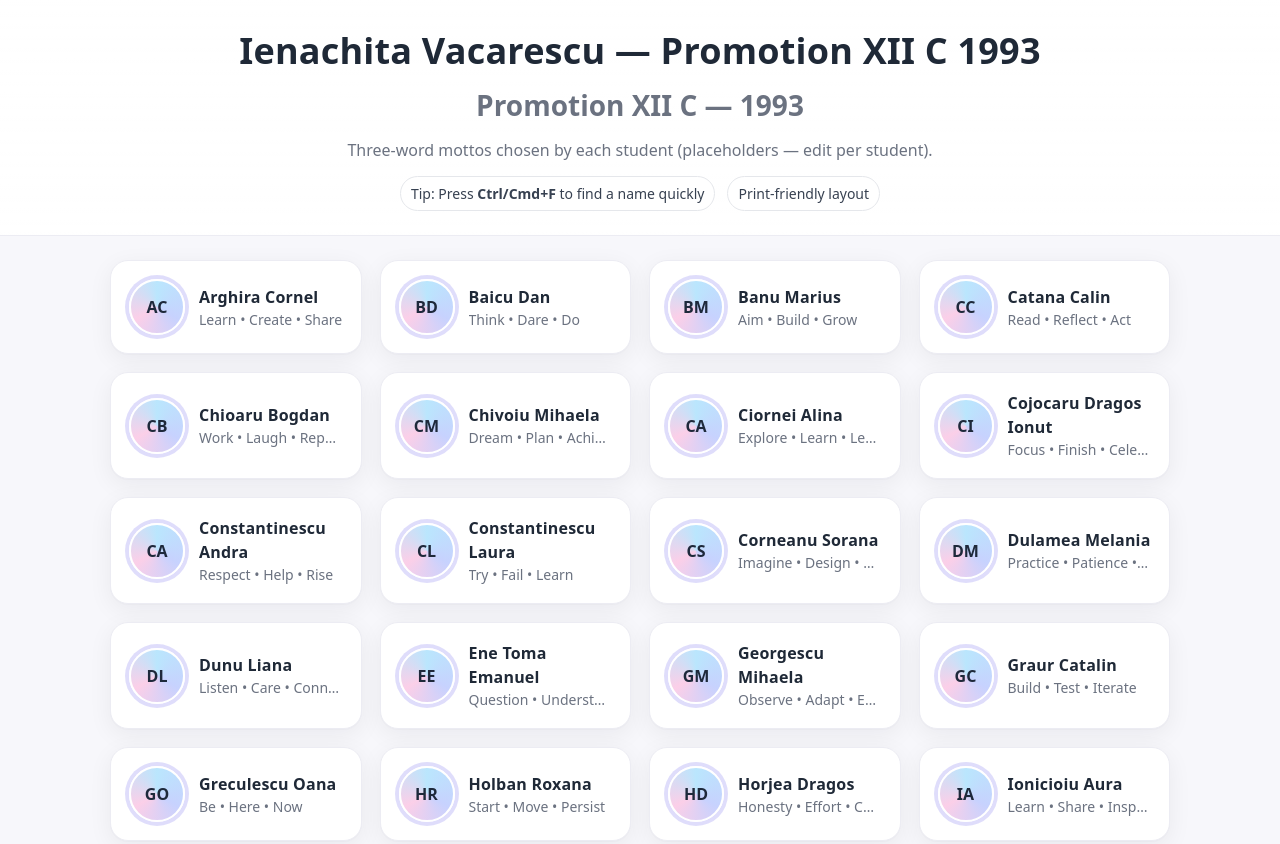
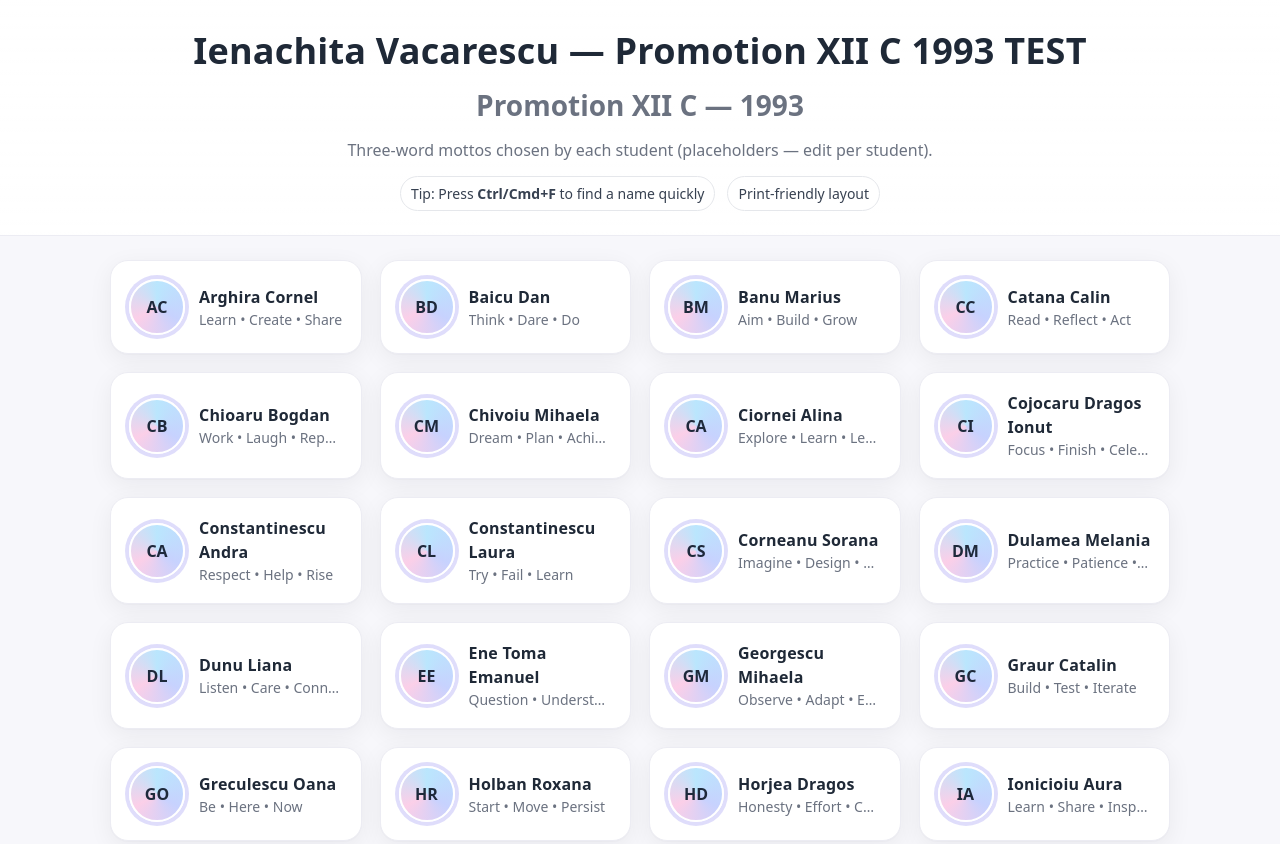
Before and after one commit to predamarius-netizen/album1993-2025, a plain HTML site: page index.html in a window 1280 px wide. Shown: the top 844 px of the page. Drawn offline with Linux system fonts and the light colour scheme.

Commit message:
Update index.html

```diff
--- a/index.html
+++ b/index.html
@@ -75,7 +75,7 @@
 <body>
   <header>
     <div class="wrap">
-      <h1>Ienachita Vacarescu — Promotion XII C 1993</h1>
+      <h1>Ienachita Vacarescu — Promotion XII C 1993 TEST</h1>
       <h2>Promotion XII C — 1993</h2>
       <p class="subtitle">Three‑word mottos chosen by each student (placeholders — edit per student).</p>
       <div class="toolbar">
```
